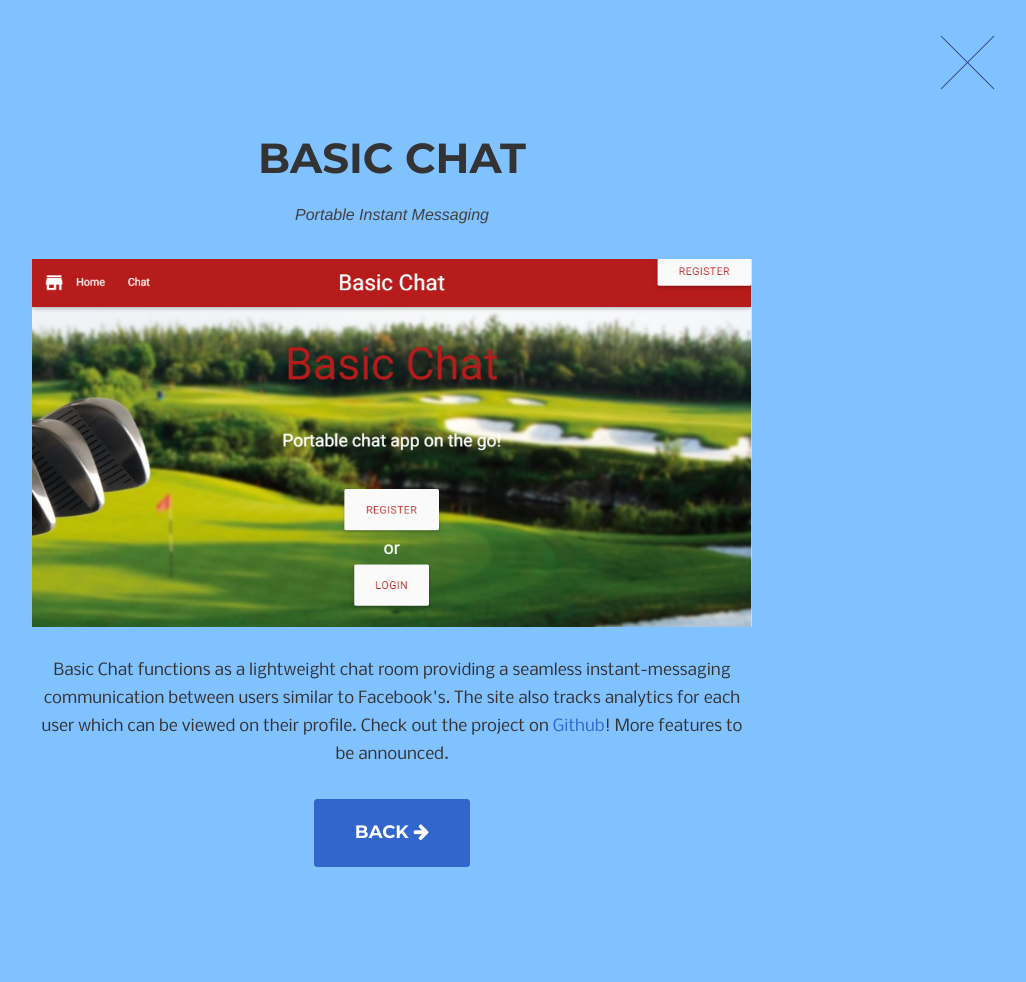
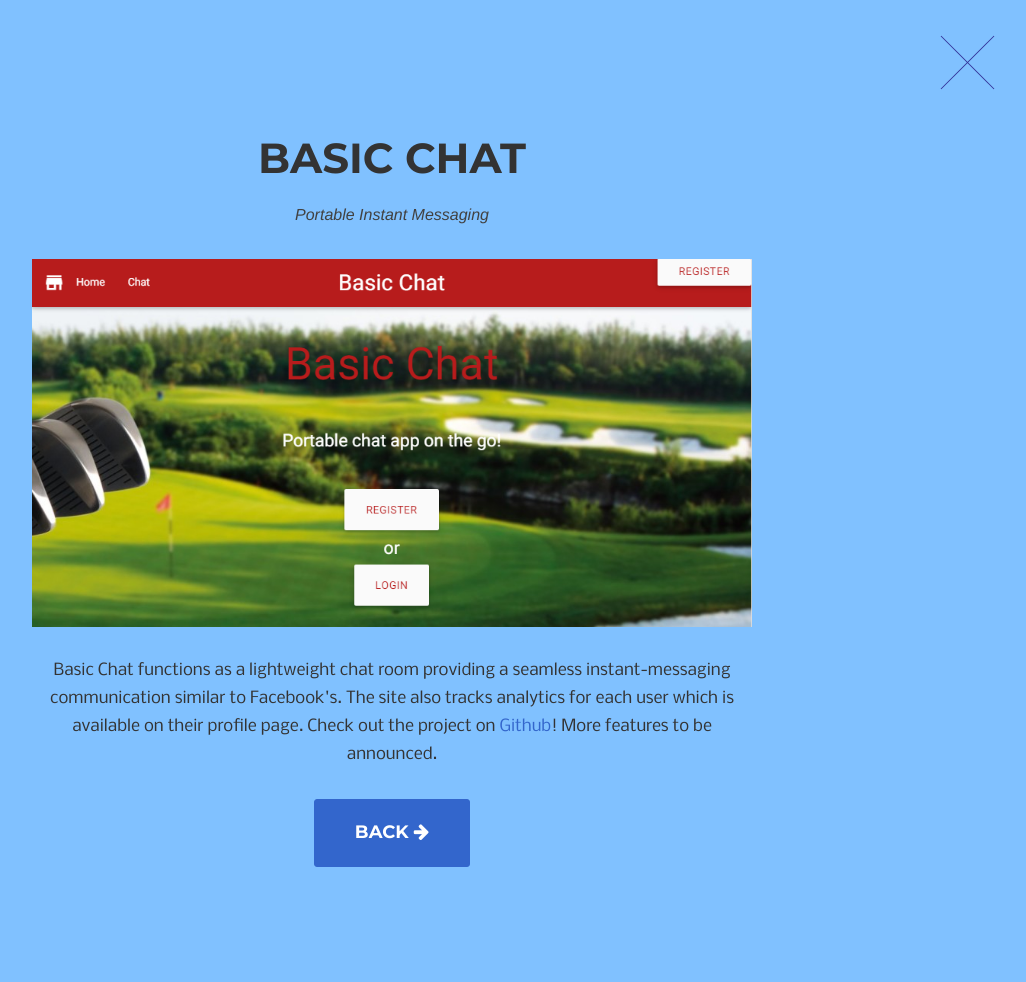
Before and after one commit to jrbartola/Website, a Python web app: template templates/index.html in a window 1280 px wide, after a click that opens the changed part. Shown: the whole page, without its empty margins (248-1274 px from the left). Run offline with Jinja, Linux system fonts and the light colour scheme; the template is opened without the code that fills it, so the values that code supplies are empty; some libraries are stand-ins or nearby versions; some web fonts are replaced.

Commit message:
Piechart modifications and project description updates

```diff
--- a/static/js/piechart.js
+++ b/static/js/piechart.js
@@ -10,11 +10,11 @@
 
 function drawPie() {
   $("#pieChart").drawPieChart([
-    { title: "Javascript/HTML/CSS", value: 30, color: "#2C3E50" },
+    { title: "Javascript/HTML/CSS", value: 26, color: "#2C3E50" },
     { title: "Python", value:  24, color: "#018ab6" },
     { title: "Java", value : 22, color: "#fff100" },
     { title: "Scala", value:  16, color: "#fe4400" },
-    { title: "Swift", value : 8, color: "#D7DADB" }
+    { title: "Swift", value : 12, color: "#D7DADB" }
   ]);
 }
 
--- a/templates/index.html
+++ b/templates/index.html
@@ -338,7 +338,7 @@
                             <h2>TxtAdvice (OutFitr)</h2>
                             <p class="item-intro text-muted">Instant fashion advice</p>
                             <img class="img-responsive img-centered" src="static/img/txtadvice.png" alt="">
-                            <p>Ever second-guess yourself after putting on an outfit before heading out the door? I know I do! As the lead platform developer of TxtAdvice I worked with a few colleagues of mine to assemble an app to deliver real-time fashion advice to users by connecting them with professional stylists. Send in a question or a picture and you'll have a professional opinion in no time.</p>
+                            <p>Ever second-guess yourself after putting on an outfit before heading out the door? I know I do! As the lead platform developer of TxtAdvice I worked with a few colleagues of mine to assemble an app aiming to deliver real-time fashion advice to users by connecting them with professional stylists. Send in a question or a picture and you'll have an expert opinion in no time.</p>
                             <p>
                                 <!-- <strong>Want to try it out? </strong> Go ahead down to <a href="http://txtadvice.com/">txtadvice.com</a> and enter your phone number in the box!</p> -->
                             <!-- <ul class="list-inline">
@@ -368,7 +368,7 @@
                             <h2>Basic Chat</h2>
                             <p class="item-intro text-muted">Portable Instant Messaging</p>
                             <img class="img-responsive img-centered" src="static/img/basicchat.png" alt="">
-                            <p>Basic Chat functions as a lightweight chat room providing a seamless instant-messaging communication between users similar to Facebook's. The site also tracks analytics for each user which can be viewed on their profile. Check out the project on <a href="https://github.com/jrbartola/BasicChat">Github</a>! More features to be announced.</p>
+                            <p>Basic Chat functions as a lightweight chat room providing a seamless instant-messaging communication similar to Facebook's. The site also tracks analytics for each user which is available on their profile page. Check out the project on <a href="https://github.com/jrbartola/BasicChat">Github</a>! More features to be announced.</p>
                             <button type="button" class="btn btn-xl" data-dismiss="modal">Back <i class="fa fa-arrow-right"></i></button>
                         </div>
                     </div>
@@ -399,7 +399,7 @@
                             <div class="col-md-6">
                                 <img class="img-responsive img-centered" src="static/img/scopium1.jpg">
                             </div>
-                            <p>Scopium is a project that a couple of friends and I created for Hack UMASS III. It makes use of Arduino microcontrollers which transmit serialized data to an iOS application, helping monitor symptoms of Multiple Sclerosis for patients in need. Studies show that patients aware of the severity of their symptoms live more comfortably than those who are left in the dark. <strong>See more:</strong> <a href="http://devpost.com/software/scopium">Devpost</a>.</p>
+                            <p>Scopium is a project a couple of friends and I created for Hack UMASS III. It makes use of Arduino microcontrollers which transmit serialized data to an iOS application, helping monitor symptoms of Multiple Sclerosis for patients in need. Studies show that MS patients aware of the severity of their symptoms live more comfortably than those who are left in the dark. <strong>See more:</strong> <a href="http://devpost.com/software/scopium">Devpost</a>.</p>
                             <button type="button" class="btn btn-xl" data-dismiss="modal">Back <i class="fa fa-arrow-right"></i></button>
                         </div>
                     </div>
@@ -427,7 +427,6 @@
                             <div class="col-md-12">
                                 <img class="img-responsive img-centered" src="static/img/wave_calendar.jpg">
                             </div>
-
                             <p>If you've ever been bored and wondered what events are going on around your area, you aren't alone. Wave Calendar provides an easy way for users to find out where the parties (waves) are around them! Once signed up you can create your own wave, browse parties in your local area and rate those you've attended. This web application is built with MEAN stack. Check out the project on <a href="https://github.com/jrbartola/WaveCalendar">Github</a>!</p>
                             <button type="button" class="btn btn-xl" data-dismiss="modal">Back <i class="fa fa-arrow-right"></i></button>
                         </div>
@@ -459,7 +458,7 @@
                             <div class="col-md-6">
                                 <img class="img-responsive img-centered" src="static/img/medicus_diagnosis.jpg">
                             </div>
-                            <p>Medicus is an iOS application my friends and I developed for Hack UMASS IV. It harnesses image recognition via the Clarifai API to confidently diagnose various skin ailments given a picture of the condition. An efficient diagnostic tool modeled as an iPhone application has the potential to save doctors time as well as mitigate anxiety felt by users by providing them with immediate diagnosis. <strong>See more:</strong> <a href="https://devpost.com/software/medicus">Devpost</a>.</p>
+                            <p>Medicus is an iOS application my friends and I developed for Hack UMASS IV. It harnesses image recognition via the Clarifai API to confidently diagnose various skin ailments given a picture of the condition. An efficient diagnostic tool modeled as an iPhone application has the potential to save doctors time as well as mitigate anxiety felt by users by providing them with immediate, accurate diagnosis. <strong>See more:</strong> <a href="https://devpost.com/software/medicus">Devpost</a>.</p>
                             <button type="button" class="btn btn-xl" data-dismiss="modal">Back <i class="fa fa-arrow-right"></i></button>
                         </div>
                     </div>
```
